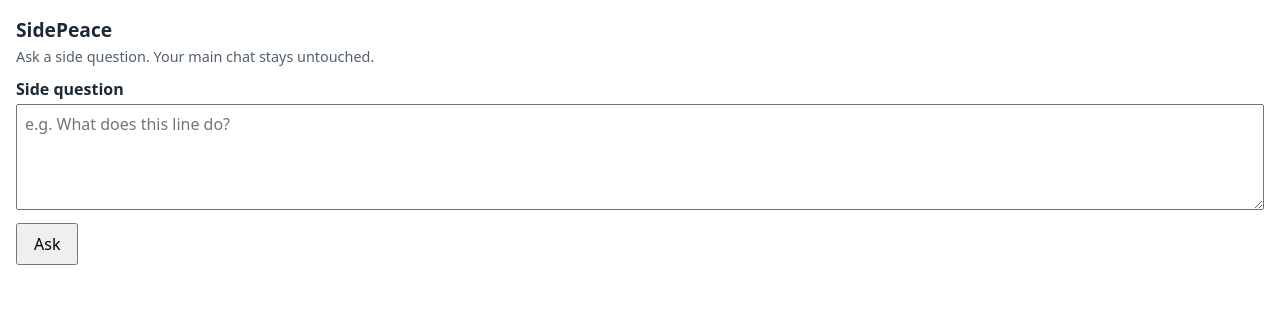
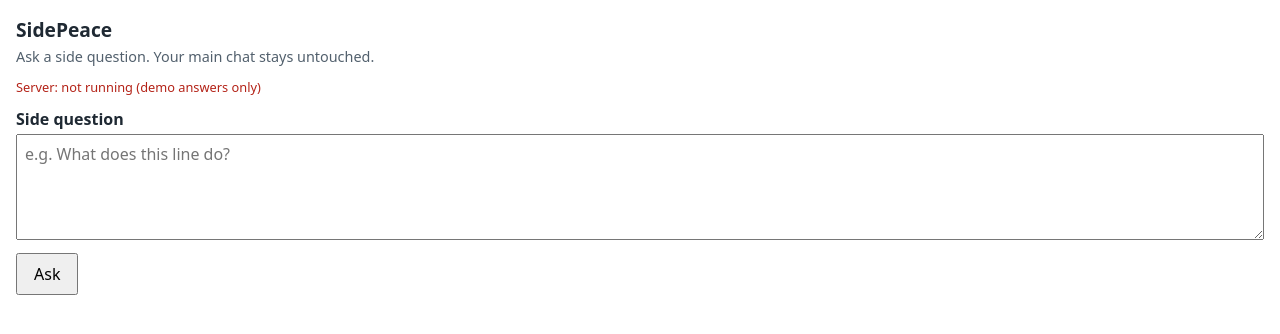
Before and after one commit to Nawaljabeen/Side_Peace, a website with bundled scripts: page extension/sidepanel/sidepanel.html in a window 1280 px wide. Built offline with nearby package versions, Linux system fonts and the light colour scheme; no server answers.

Commit message:
feat(panel-ui): show backend connection status in the panel (REQ-F04)

```diff
--- a/extension/sidepanel/sidepanel.css
+++ b/extension/sidepanel/sidepanel.css
@@ -8,3 +8,6 @@ button:disabled { cursor: progress; opacity: 0.6; }
 #message { margin-top: 8px; color: #b42318; min-height: 1.2em; }
 #answer { margin-top: 12px; white-space: pre-wrap; background: #f5f7fa; border-radius: 6px; padding: 8px; }
 #answer:empty { display: none; }
+.server-status { font-size: 0.8rem; margin: 0 0 12px; color: #52606d; }
+.server-status[data-state="up"] { color: #1a7f37; }
+.server-status[data-state="down"] { color: #b42318; }
--- a/extension/sidepanel/sidepanel.html
+++ b/extension/sidepanel/sidepanel.html
@@ -10,6 +10,7 @@
     <main>
       <h1>SidePeace</h1>
       <p class="hint">Ask a side question. Your main chat stays untouched.</p>
+      <p id="server-status" class="server-status" aria-live="polite">Server: checking...</p>
       <form id="query-form">
         <label for="query">Side question</label>
         <textarea id="query" rows="4" placeholder="e.g. What does this line do?"></textarea>
--- a/extension/sidepanel/sidepanel.js
+++ b/extension/sidepanel/sidepanel.js
@@ -1,4 +1,6 @@
 import { SidePanelController } from "./sidePanelController.js";
+import { checkServer } from "./serverStatus.js";
+import { BACKEND_URL } from "../shared/constants.js";
 
 // Temporary stand-in until Nawal's ExtensionBridge is merged: it only has to
 // expose sendQuery(text) -> Promise<string>.
@@ -29,3 +31,9 @@ document.getElementById("query-form").addEventListener("submit", (event) => {
   event.preventDefault();
   controller.handleUserSubmit();
 });
+
+const serverStatus = document.getElementById("server-status");
+checkServer(BACKEND_URL).then((isUp) => {
+  serverStatus.dataset.state = isUp ? "up" : "down";
+  serverStatus.textContent = isUp ? "Server: connected" : "Server: not running (demo answers only)";
+});
```
